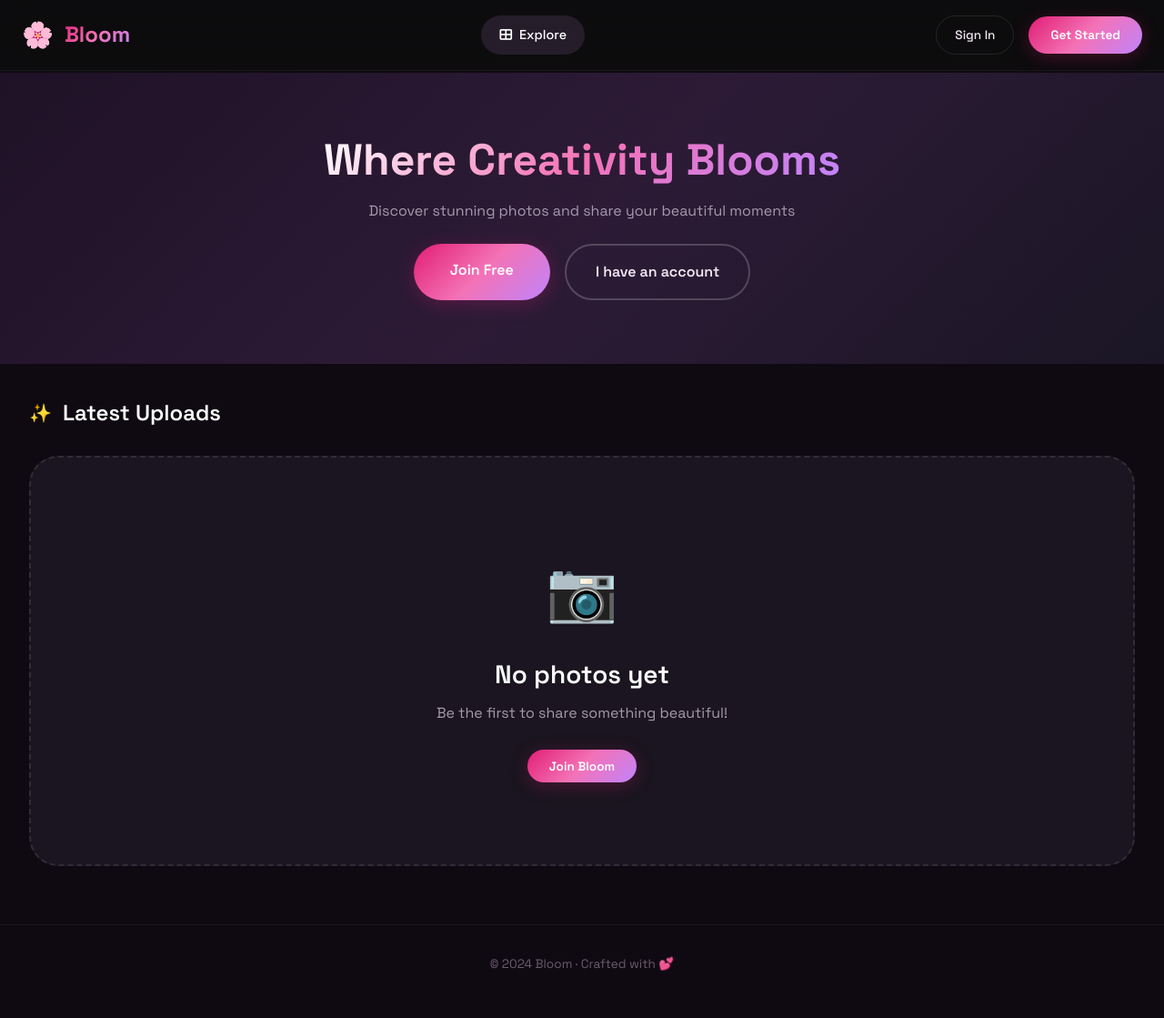
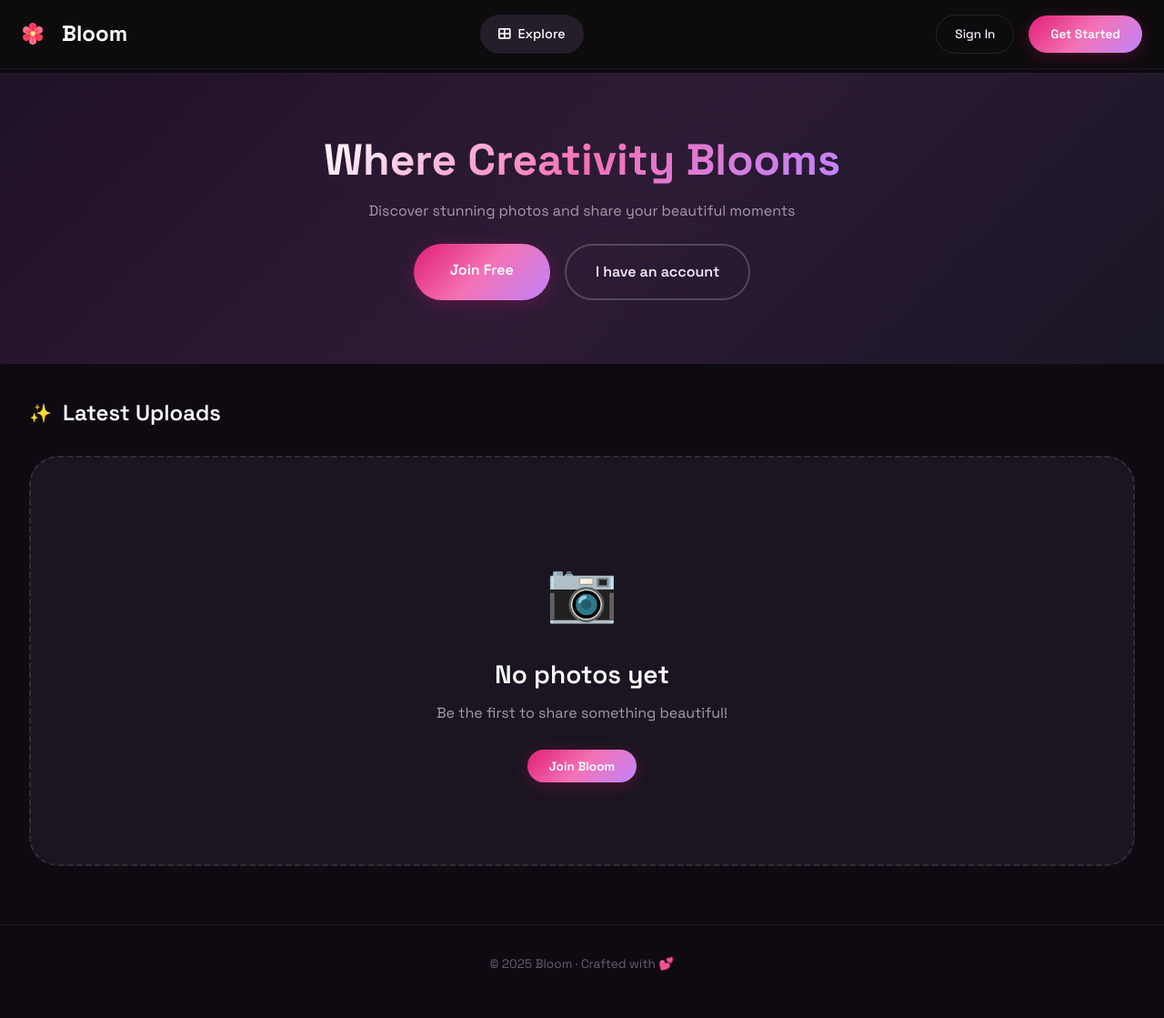
Before and after one commit to Arafat6462/Python-Photo-Sharing, a Django app: page / in a window 1280 px wide. Shown: the whole page at 91% size. Run offline with Django 3.2, Linux system fonts and the light colour scheme; data that the repository does not hold is empty.

Commit message:
feat: Update navbar brand to use `favicon.png` and add `favicon1.png`, also update footer copyright to 2025.

```diff
--- a/photos/templates/base.html
+++ b/photos/templates/base.html
@@ -22,8 +22,7 @@
         <div class="container-fluid px-4">
             <div class="top-bar-inner">
                 <a class="brand" href="{% url 'gallery' %}">
-                    <span class="brand-icon">🌸</span>
-                    <span class="brand-text">Bloom</span>
+                    <img src="{% static 'img/favicon.png' %}" alt="Favicon" class="navbar-favicon" style="width: 24px; height: 24px; object-fit: contain; margin-right: 8px; vertical-align: middle;"> Bloom
                 </a>
 
                 <nav class="main-nav">
@@ -86,7 +85,7 @@
 
     <footer class="site-footer">
         <div class="container">
-            <p>© 2024 Bloom · Crafted with 💕</p>
+            <p>© 2025 Bloom · Crafted with 💕</p>
         </div>
     </footer>
 
```
Also changed, not shown: photos/static/img/favicon.png, photos/static/img/favicon1.png (added), photos/static/img/favicon2.png (deleted).
